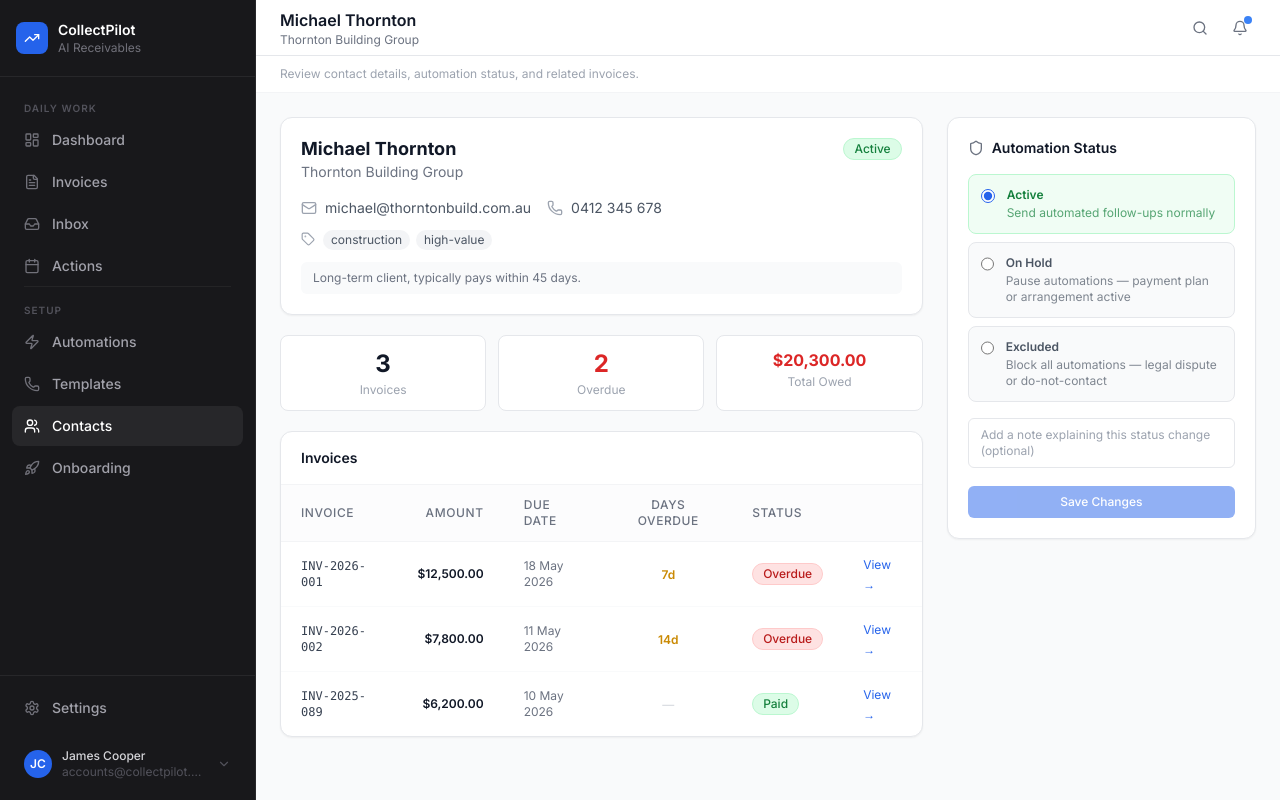
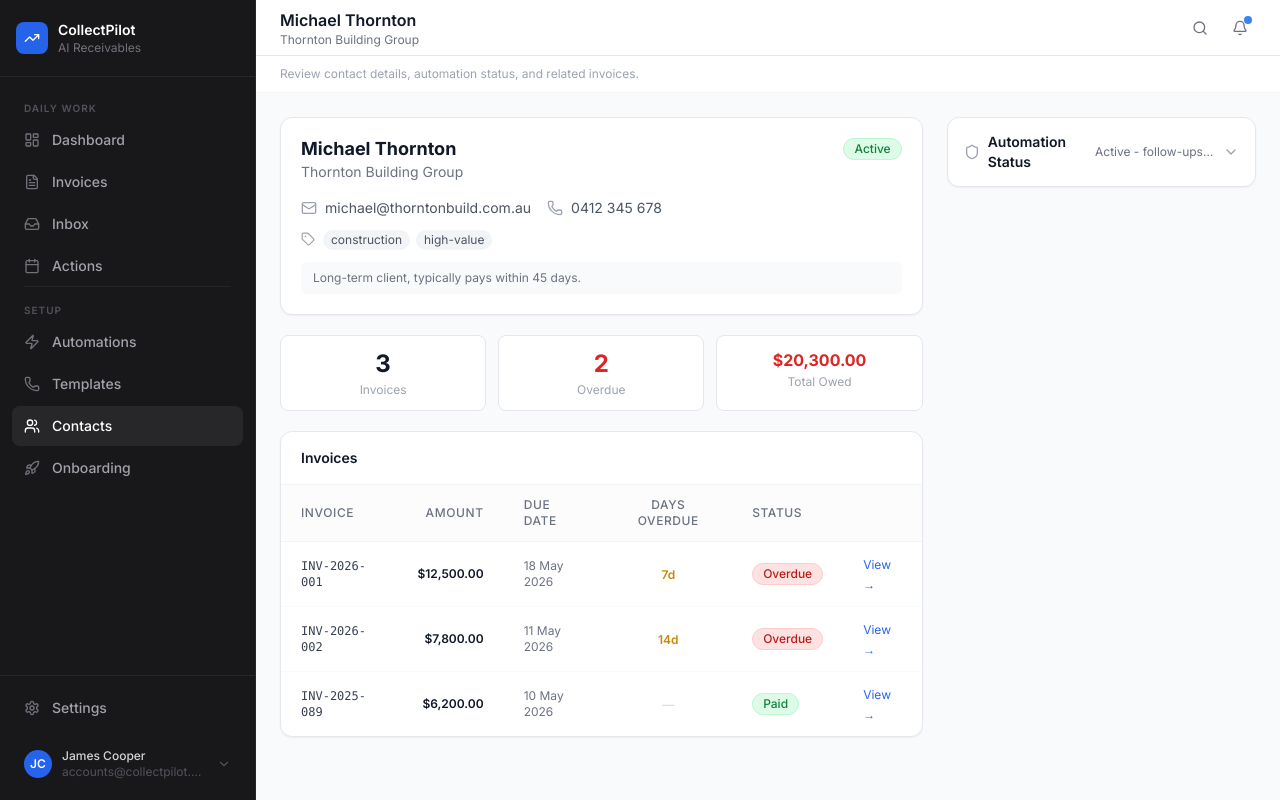
Before and after one commit to juanb-systems/RTW---Prototype-Invoice-Follow-up-Software, a Next.js app: page /contacts/C001 in a window 1280 px wide. Built offline with nearby package versions, Linux system fonts and the light colour scheme.

Commit message:
Contact Automation Status — collapse by default, move below invoices (v2.56.0)

```diff
--- a/app/contacts/[id]/page.tsx
+++ b/app/contacts/[id]/page.tsx
@@ -118,11 +118,6 @@ export default async function ContactDetailPage({
               </div>
             </div>
 
-            {/* Automation Status — mobile only, shows between stats and invoices */}
-            <div className="md:hidden">
-              <ExclusionControls contactId={id} currentStatus={contact.status} />
-            </div>
-
             {/* Related invoices */}
             <div className="rounded-xl border border-gray-200 bg-white shadow-sm overflow-hidden">
               <div className="px-4 sm:px-5 py-4 border-b border-gray-100">
@@ -206,6 +201,11 @@ export default async function ContactDetailPage({
             </div>
           </div>
 
+          {/* Automation Status — below invoices on mobile, sidebar on desktop */}
+          <div className="md:hidden">
+            <ExclusionControls contactId={id} currentStatus={contact.status} />
+          </div>
+
           {/* ── Right sidebar — desktop only ── */}
           <div className="hidden md:block">
             <ExclusionControls contactId={id} currentStatus={contact.status} />
--- a/components/contacts/ExclusionControls.tsx
+++ b/components/contacts/ExclusionControls.tsx
@@ -2,13 +2,13 @@
 
 import { useState } from "react";
 import { useRouter } from "next/navigation";
-import { Shield, AlertTriangle, CheckCircle2 } from "lucide-react";
+import { Shield, AlertTriangle, CheckCircle2, Pencil, X, ChevronDown } from "lucide-react";
 import type { ContactStatus } from "@/lib/types";
 
 const statusOptions: { value: ContactStatus; label: string; description: string; color: string }[] = [
-  { value: "active", label: "Active", description: "Send automated follow-ups normally", color: "border-green-200 bg-green-50 text-green-700" },
-  { value: "on_hold", label: "On Hold", description: "Pause automations — payment plan or arrangement active", color: "border-amber-200 bg-amber-50 text-amber-700" },
-  { value: "excluded", label: "Excluded", description: "Block all automations — legal dispute or do-not-contact", color: "border-red-200 bg-red-50 text-red-700" },
+  { value: "active", label: "Active - follow-ups allowed", description: "Send automated follow-ups normally", color: "border-green-200 bg-green-50 text-green-700" },
+  { value: "on_hold", label: "On Hold - automations paused", description: "Pause automations — payment plan or arrangement active", color: "border-amber-200 bg-amber-50 text-amber-700" },
+  { value: "excluded", label: "Excluded - no automations", description: "Block all automations — legal dispute or do-not-contact", color: "border-red-200 bg-red-50 text-red-700" },
 ];
 
 interface ExclusionControlsProps {
@@ -18,10 +18,12 @@ interface ExclusionControlsProps {
 
 export function ExclusionControls({ contactId, currentStatus }: ExclusionControlsProps) {
   const router = useRouter();
-  const [selected, setSelected] = useState<ContactStatus>(currentStatus);
-  const [notes, setNotes] = useState("");
-  const [saving, setSaving] = useState(false);
-  const [saved, setSaved] = useState(false);
+  const [collapsed, setCollapsed] = useState(true);   // collapsed by default
+  const [selected, setSelected]   = useState<ContactStatus>(currentStatus);
+  const [notes, setNotes]         = useState("");
+  const [saving, setSaving]       = useState(false);
+  const [saved, setSaved]         = useState(false);
+  const [editing, setEditing]     = useState(false);
 
   async function handleSave() {
     setSaving(true);
@@ -35,14 +37,97 @@ export function ExclusionControls({ contactId, currentStatus }: ExclusionControl
     setSaving(false);
     setSaved(true);
     setTimeout(() => setSaved(false), 2000);
+    setEditing(false);
+    setCollapsed(true);   // collapse back after saving
     router.refresh();
   }
 
+  function handleCancel() {
+    setSelected(currentStatus);
+    setNotes("");
+    setEditing(false);
+    setCollapsed(true);   // collapse back on cancel
+  }
+
+  // ── Collapsed state — tap to expand ──────────────────────────────────────
+  if (collapsed && !editing) {
+    const statusLabel = statusOptions.find((o) => o.value === selected)?.label ?? selected;
     return (
-    <div className="rounded-xl border border-gray-200 bg-white p-5 shadow-sm">
-      <div className="flex items-center gap-2 mb-4">
+      <div className="rounded-xl border border-gray-200 bg-white shadow-sm overflow-hidden">
+        <button
+          onClick={() => setCollapsed(false)}
+          className="w-full flex items-center justify-between px-4 py-3.5 hover:bg-gray-50 transition-colors text-left"
+        >
+          <div className="flex items-center gap-2">
+            <Shield className="h-4 w-4 text-gray-400 flex-shrink-0" />
+            <span className="text-sm font-semibold text-gray-900">Automation Status</span>
+          </div>
+          <div className="flex items-center gap-2 flex-shrink-0">
+            <span className="text-xs text-gray-500 truncate max-w-[120px]">{statusLabel}</span>
+            <ChevronDown className="h-4 w-4 text-gray-400" />
+          </div>
+        </button>
+      </div>
+    );
+  }
+
+  // ── Expanded summary (not editing) ────────────────────────────────────────
+  if (!editing) {
+    return (
+      <div className="rounded-xl border border-gray-200 bg-white shadow-sm overflow-hidden">
+        {/* Collapse header */}
+        <button
+          onClick={() => setCollapsed(true)}
+          className="w-full flex items-center justify-between px-4 py-3.5 hover:bg-gray-50 transition-colors text-left border-b border-gray-100"
+        >
+          <div className="flex items-center gap-2">
+            <Shield className="h-4 w-4 text-gray-400 flex-shrink-0" />
+            <span className="text-sm font-semibold text-gray-900">Automation Status</span>
+          </div>
+          <ChevronDown className="h-4 w-4 text-gray-400 rotate-180" />
+        </button>
+        {/* Summary + Edit */}
+        <div className="px-4 py-3">
+          <div className="flex items-start justify-between gap-2">
+            <div className="space-y-0.5">
+              <p className="text-sm font-medium text-gray-800">
+                {statusOptions.find((o) => o.value === selected)?.label ?? selected}
+              </p>
+              <p className="text-xs text-gray-400">
+                {selected === "active"
+                  ? "Automated follow-ups are allowed for this contact."
+                  : selected === "on_hold"
+                  ? "Automations are paused — a payment arrangement may be active."
+                  : "All automated contact is blocked for this contact."}
+              </p>
+            </div>
+            <button
+              onClick={() => { setEditing(true); setCollapsed(false); }}
+              className="flex items-center gap-1 text-xs font-medium text-blue-600 hover:text-blue-700 transition-colors flex-shrink-0"
+            >
+              <Pencil className="h-3 w-3" />
+              Edit
+            </button>
+          </div>
+        </div>
+      </div>
+    );
+  }
+
+  return (
+    <div className="rounded-xl border border-blue-200 bg-white p-5 shadow-sm">
+      <div className="flex items-center justify-between mb-4">
+        <div className="flex items-center gap-2">
           <Shield className="h-4 w-4 text-gray-500" />
           <h3 className="text-sm font-semibold text-gray-900">Automation Status</h3>
+        </div>
+        <button
+          onClick={handleCancel}
+          className="flex items-center justify-center rounded-md p-1 text-gray-400 hover:text-gray-600 hover:bg-gray-100 transition-colors"
+          aria-label="Cancel editing"
+        >
+          <X className="h-4 w-4" />
+        </button>
       </div>
 
       <div className="space-y-2 mb-4">
@@ -91,10 +176,11 @@ export function ExclusionControls({ contactId, currentStatus }: ExclusionControl
         className="w-full rounded-md border border-gray-200 px-3 py-2 text-xs text-gray-700 focus:border-blue-400 focus:outline-none resize-none mb-3"
       />
 
+      <div className="flex gap-2">
         <button
           onClick={handleSave}
           disabled={saving || selected === currentStatus}
-        className="w-full rounded-md bg-blue-600 px-4 py-2 text-xs font-medium text-white hover:bg-blue-700 disabled:opacity-50 disabled:cursor-not-allowed flex items-center justify-center gap-2"
+          className="flex-1 rounded-md bg-blue-600 px-4 py-2 text-xs font-medium text-white hover:bg-blue-700 disabled:opacity-50 disabled:cursor-not-allowed flex items-center justify-center gap-2"
         >
           {saved ? (
             <>
@@ -107,6 +193,13 @@ export function ExclusionControls({ contactId, currentStatus }: ExclusionControl
             "Save Changes"
           )}
         </button>
+        <button
+          onClick={handleCancel}
+          className="rounded-md border border-gray-200 px-4 py-2 text-xs font-medium text-gray-600 hover:bg-gray-50 transition-colors"
+        >
+          Cancel
+        </button>
+      </div>
     </div>
   );
 }
--- a/package.json
+++ b/package.json
@@ -1,6 +1,6 @@
 {
   "name": "collectpilot-prototype",
-  "version": "2.55.0",
+  "version": "2.56.0",
   "private": true,
   "scripts": {
     "dev": "next dev",
```
Also changed, not shown: 1 other file (tests, documents, lock files or other folders). Lines whose indentation alone changed are shown as unchanged.
